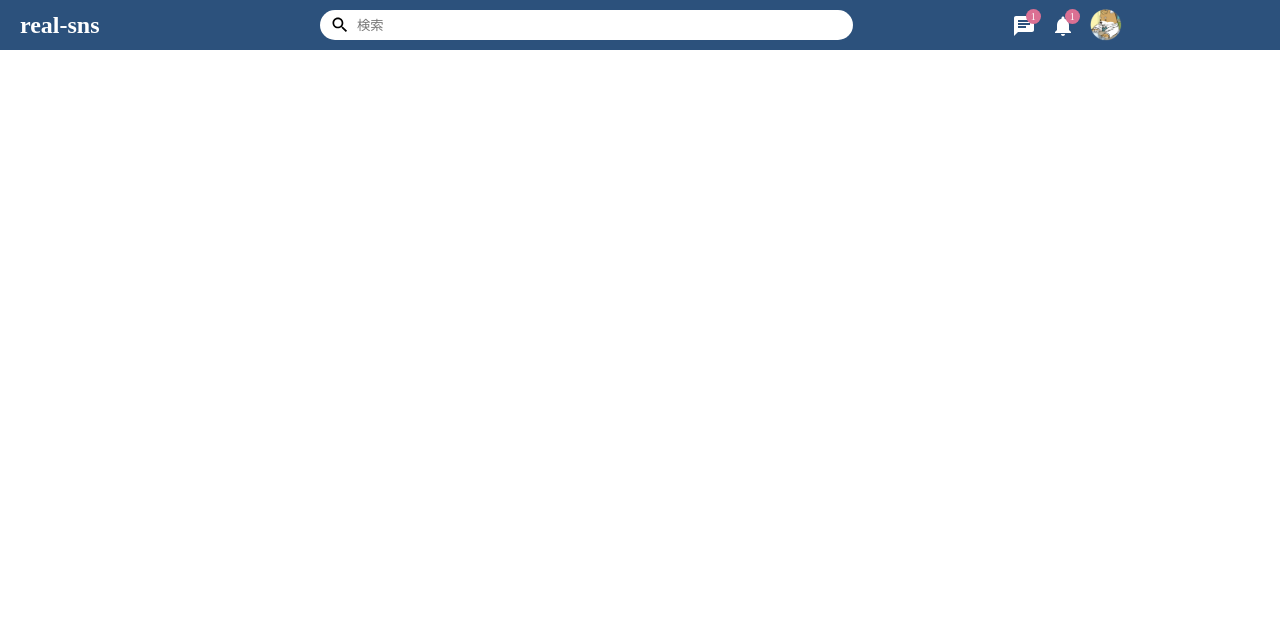
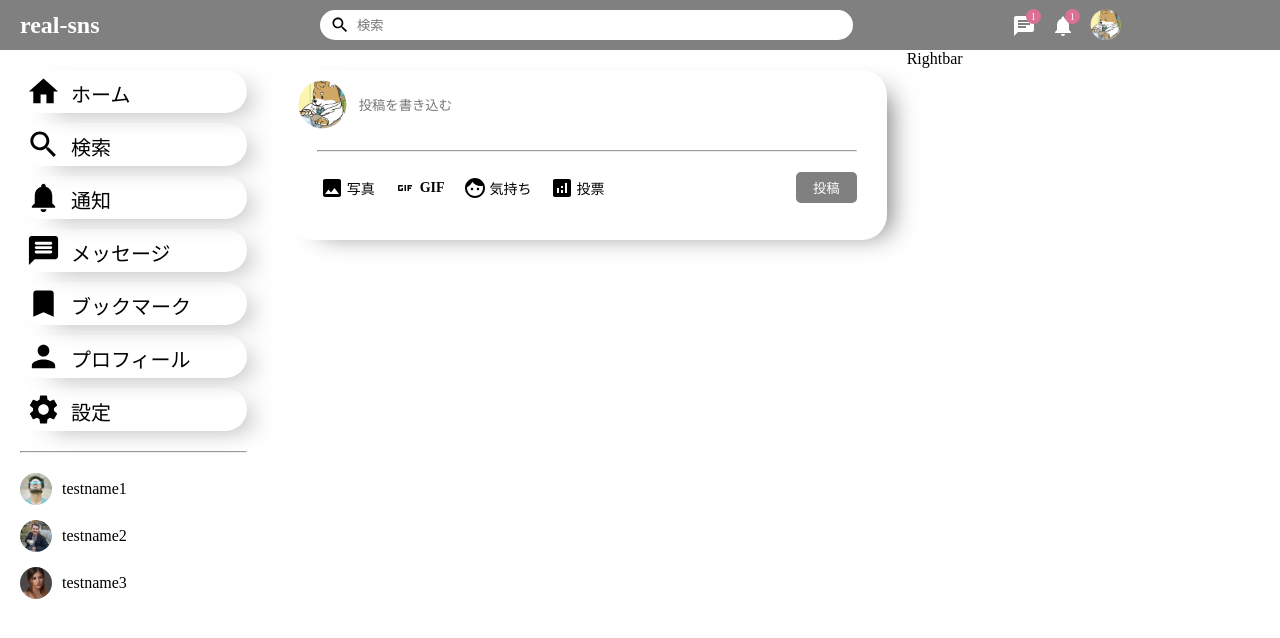
Before and after one commit to arakiriki/real-sns-frontend, a React (Create React App) app: page / in a window 1280 px wide. Shown: the top 638 px of the page. Built offline with nearby package versions, Linux system fonts and the light colour scheme.

Commit message:
51.sidebar・shareコンポーネントの作成

```diff
--- /dev/null
+++ b/src/components/rightbar/Rightbar.css
@@ -0,0 +1,3 @@
+.rightbar {
+  flex: 3.5;
+}
--- /dev/null
+++ b/src/components/rightbar/Rightbar.jsx
@@ -0,0 +1,8 @@
+import React from 'react'
+import './Rightbar.css';
+
+export default function Rightbar() {
+  return (
+    <div className='rightbar'>Rightbar</div>
+  )
+}
--- /dev/null
+++ b/src/components/share/Share.css
@@ -0,0 +1,74 @@
+.share {
+  width: 100%;
+  height: 170px;
+  box-shadow: 17px 8px 27px -14px #777777;
+  border-radius: 25px;
+}
+
+.shareWrapper {
+  padding: 10px;
+}
+
+.shareTop {
+  display: flex;
+  align-items: center;
+}
+
+.shareProfileImg {
+  width: 50px;
+  height: 50px;
+  border-radius: 50%;
+  object-fit: cover;
+  margin-right: 10px;
+}
+
+.shareInput {
+  border: none;
+  width: 100%;
+}
+
+.shareInput:focus {
+  outline: none;
+}
+
+.shareHr {
+  margin: 20px;
+}
+
+.shareButtons {
+  display: flex;
+  align-items: center;
+  justify-content: space-between;
+}
+
+.shareOptions {
+  display: flex;
+  margin-left: 20px;
+}
+
+.shareOption {
+  display: flex;
+  align-items: center;
+  margin-right: 15px;
+  cursor: pointer;
+}
+
+.shareIcon {
+  margin: 3px;
+}
+
+.shareOptionText {
+  font-size: 14px;
+  font-weight: 550;
+}
+
+.shareButton {
+  border: none;
+  padding: 6px 17px;
+  background-color: gray;
+  border-radius: 5px;
+  color: white;
+  cursor: pointer;
+  margin-right: 20px;
+
+}
--- /dev/null
+++ b/src/components/share/Share.jsx
@@ -0,0 +1,38 @@
+import { Analytics, Face, Gif, Image } from '@mui/icons-material';
+import React from 'react'
+import './Share.css';
+
+export default function Share() {
+  return (
+    <div className='share'>
+      <div className="shareWrapper">
+        <div className="shareTop">
+          <img src="/assets/person/1.jpeg" alt="" className="shareProfileImg" />
+          <input type="text" className='shareInput' placeholder='投稿を書き込む' />
+        </div>
+        <hr className="shareHr" />
+        <div className="shareButtons">
+          <div className="shareOptions">
+            <div className="shareOption">
+              <Image className='shareIcon' />
+              <span className="shareOptionText">写真</span>
+            </div>
+            <div className="shareOption">
+              <Gif className='shareIcon' />
+              <span className="shareOptionText">GIF</span>
+            </div>
+            <div className="shareOption">
+              <Face className='shareIcon' />
+              <span className="shareOptionText">気持ち</span>
+            </div>
+            <div className="shareOption">
+              <Analytics className='shareIcon' />
+              <span className="shareOptionText">投票</span>
+            </div>
+          </div>
+          <button className="shareButton">投稿</button>
+        </div>
+      </div>
+    </div>
+  )
+}
--- /dev/null
+++ b/src/components/sidebar/Sidebar.css
@@ -0,0 +1,64 @@
+.sidebar {
+  flex: 2.5;
+  height: 100vh;
+}
+
+.sidebarWrapper {
+  padding: 20px;
+}
+
+.sidebarList {
+  padding: 0;
+  margin: 0;
+  list-style: none;
+}
+
+.sidebarListItem {
+  display: flex;
+  align-items: center;
+  margin-bottom: 10px;
+  padding: 4px 6px;
+  cursor: pointer;
+  box-shadow: 17px 8px 27px -14px #777777;
+  border-radius: 25px;
+  transition: all 0.3s;
+}
+
+.sidebarListItem:hover {
+  box-shadow: none;
+  transform: translateY(5px);
+}
+
+.sidebarIcon {
+  font-size: 35px !important;
+  margin-right: 10px;
+}
+
+.sidebarListItemText {
+  font-size: 20px;
+  padding-top: 3px;
+}
+
+.sidebarHr {
+  margin: 20px 0;
+}
+
+.sidebarFriendImg {
+  width: 32px;
+  height: 32px;
+  object-fit: cover;
+  border-radius: 50%;
+  margin-right: 10px;
+}
+
+.sidebarFriendList {
+  padding: 0;
+  margin: 0;
+  list-style: none;
+}
+
+.sidebarFriend {
+  display: flex;
+  align-items: center;
+  margin-bottom: 15px;
+}
--- /dev/null
+++ b/src/components/sidebar/Sidebar.jsx
@@ -0,0 +1,57 @@
+import { Bookmark, Home, MessageRounded, Notifications, Person, Search, Settings } from '@mui/icons-material'
+import React from 'react'
+import "./Sidebar.css"
+
+export default function Sidebar() {
+  return (
+    <div className="sidebar">
+      <div className="sidebarWrapper">
+        <ul className="sidebarList">
+          <li className="sidebarListItem">
+            <Home　className='sidebarIcon' />
+            <span className="sidebarListItemText">ホーム</span>
+          </li>
+          <li className="sidebarListItem">
+            <Search　className='sidebarIcon' />
+            <span className="sidebarListItemText">検索</span>
+          </li>
+          <li className="sidebarListItem">
+            <Notifications　className='sidebarIcon' />
+            <span className="sidebarListItemText">通知</span>
+          </li>
+          <li className="sidebarListItem">
+            <MessageRounded　className='sidebarIcon' />
+            <span className="sidebarListItemText">メッセージ</span>
+          </li>
+          <li className="sidebarListItem">
+            <Bookmark　className='sidebarIcon' />
+            <span className="sidebarListItemText">ブックマーク</span>
+          </li>
+          <li className="sidebarListItem">
+            <Person　className='sidebarIcon' />
+            <span className="sidebarListItemText">プロフィール</span>
+          </li>
+          <li className="sidebarListItem">
+            <Settings　className='sidebarIcon' />
+            <span className="sidebarListItemText">設定</span>
+          </li>
+        </ul>
+        <hr className="sidebarHr" />
+        <ul className="sidebarFriendList">
+          <li className="sidebarFriend">
+            <img src="/assets/person/2.jpeg" alt="" className='sidebarFriendImg'/>
+            <span className='sidebarFriendName'>testname1</span>
+          </li>
+          <li className="sidebarFriend">
+            <img src="/assets/person/3.jpeg" alt="" className='sidebarFriendImg'/>
+            <span className='sidebarFriendName'>testname2</span>
+          </li>
+          <li className="sidebarFriend">
+            <img src="/assets/person/4.jpeg" alt="" className='sidebarFriendImg'/>
+            <span className='sidebarFriendName'>testname3</span>
+          </li>
+        </ul>
+      </div>
+    </div>
+  )
+}
--- /dev/null
+++ b/src/components/timeline/Timeline.css
@@ -0,0 +1,7 @@
+.timeline {
+  flex: 6;
+}
+
+.timelineWrapper {
+  padding: 20px;
+}
--- /dev/null
+++ b/src/components/timeline/Timeline.jsx
@@ -0,0 +1,14 @@
+import React from 'react'
+import Share from '../share/Share';
+import './Timeline.css';
+
+export default function Timeline() {
+  return (
+    <div className='timeline'>
+      <div className="timelineWrapper">
+        <Share />
+        {/* <Post /> */}
+      </div>
+    </div>
+  )
+}
--- a/src/components/topbar/Topbar.css
+++ b/src/components/topbar/Topbar.css
@@ -1,5 +1,5 @@
 .topbarContainer {
-  background-color: #2c517c;
+  background-color: gray;
   height: 50px;
   width: 100%;
   display: flex;
--- a/src/pages/home/Home.css
+++ b/src/pages/home/Home.css
@@ -0,0 +1,5 @@
+.homeContainer {
+  display: flex;
+  width: 100%;
+  /* background-color: royalblue; */
+}
--- a/src/pages/home/Home.jsx
+++ b/src/pages/home/Home.jsx
@@ -1,11 +1,19 @@
 import React from 'react';
+import './Home.css';
 import Topbar from '../../components/topbar/Topbar';
+import Sidebar from '../../components/sidebar/Sidebar';
+import Timeline from '../../components/timeline/Timeline';
+import Rightbar from '../../components/rightbar/Rightbar';
 
 export default function Home() {
   return (
     <>
       <Topbar />
-
+      <div className="homeContainer">
+        <Sidebar />
+        <Timeline />
+        <Rightbar />
+      </div>
     </>
   )
 }
```
